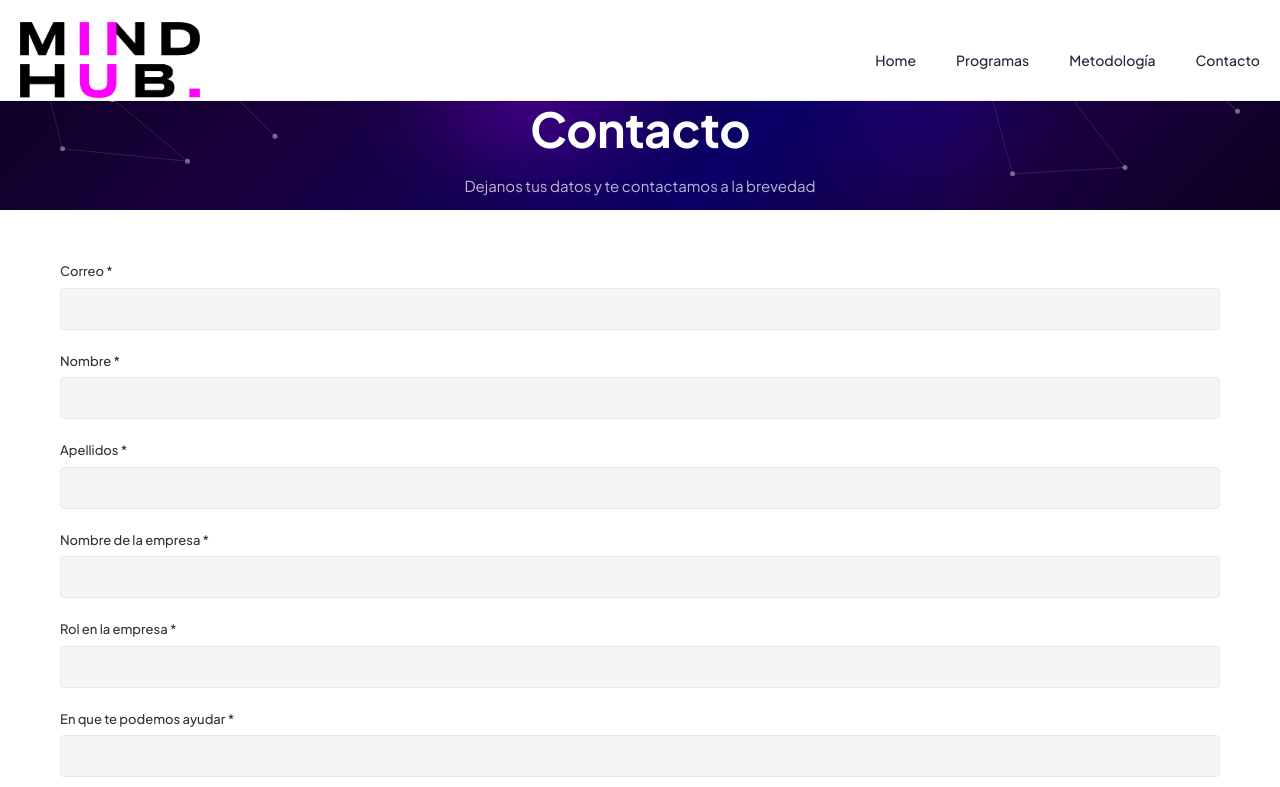
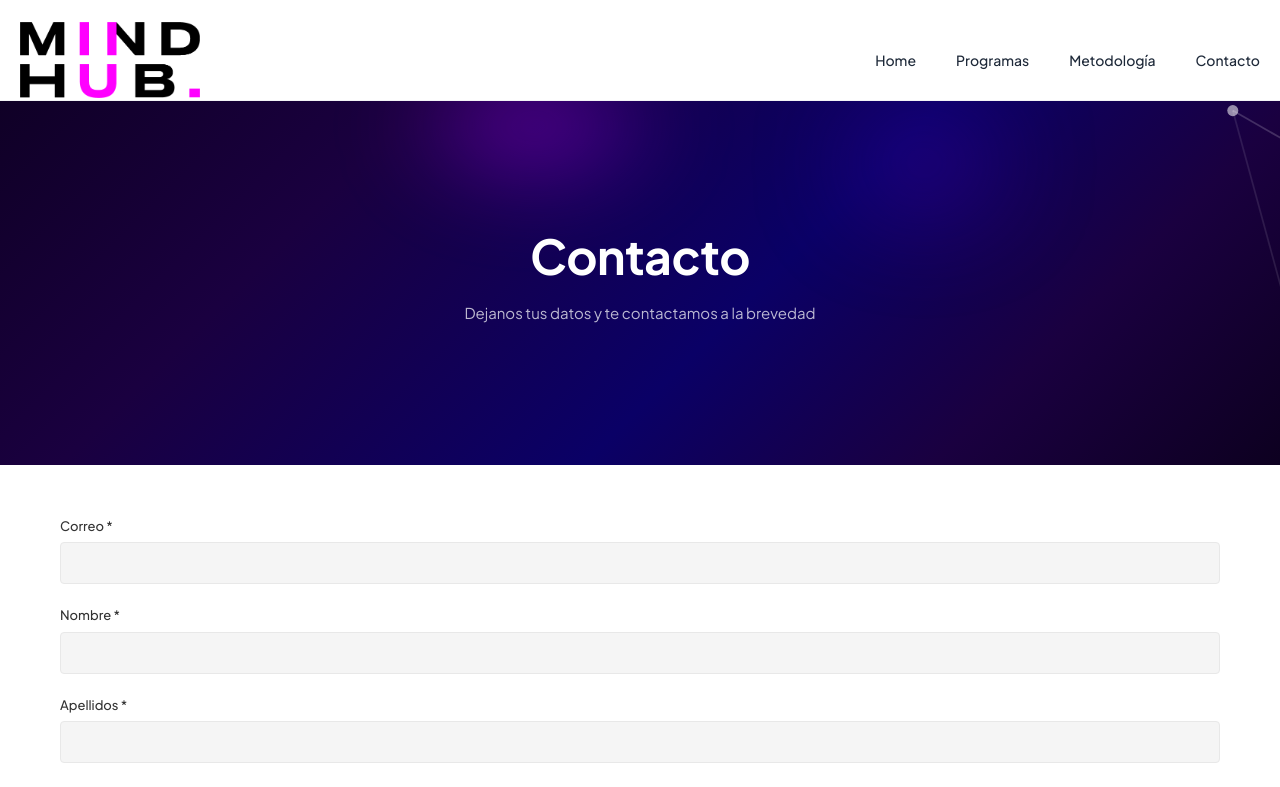
Before and after one commit to soykev/mindhubweb, a Next.js app: page /contacto in a window 1280 px wide. Shown: the top 787 px of the page. Built offline with nearby package versions, Linux system fonts and the light colour scheme.

Commit message:
contacto

```diff
--- a/src/app/contacto/page.tsx
+++ b/src/app/contacto/page.tsx
@@ -96,7 +96,7 @@ export default function ContactoPage() {
         </svg>
 
         {/* Text */}
-        <div style={{ position: "relative", zIndex: 1, textAlign: "center", padding: "0 24px" }}>
+        <div style={{ position: "relative", zIndex: 1, textAlign: "center", padding: "140px 24px" }}>
           <h1
             style={{
               fontSize: isMobile ? "28px" : "clamp(32px, 5vw, 48px)",
```
